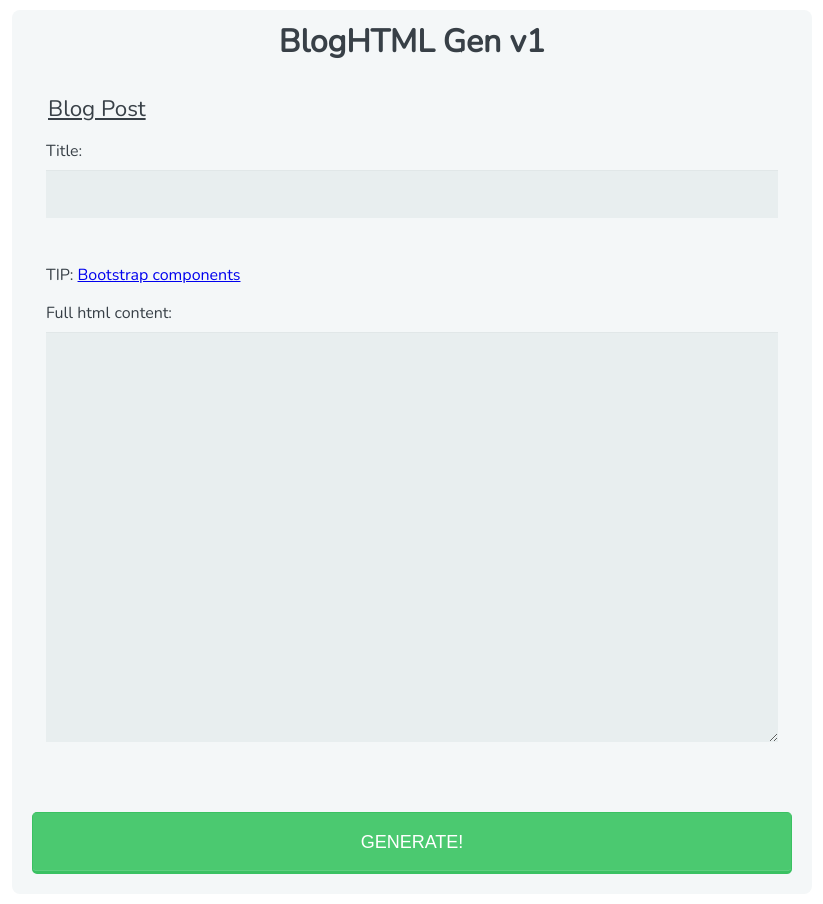
After one commit to robotenique/roboteniqueWeb, a PHP site: page /adminBlog.php in a window 1280 px wide. The commit adds this page. Shown: the whole page, without its empty margins (228-1051 px from the left). Run offline with PHP 8.4, Linux system fonts and the light colour scheme.

Commit message:
Add new blog entry about gdb. It's not in the live version as the I need to review the hierachy of the pages

```diff
--- /dev/null
+++ b/adminBlog.php
@@ -0,0 +1,147 @@
+<head>
+        <meta charset="utf-8">
+        <meta name="viewport" content="width=device-width, initial-scale=1.0">
+        <title>Blog Gen</title>
+        <link href='http://fonts.googleapis.com/css?family=Nunito:400,300'
+        rel='stylesheet' type='text/css'>
+<style type="text/css">
+      *, *:before, *:after {
+  -moz-box-sizing: border-box;
+  -webkit-box-sizing: border-box;
+  box-sizing: border-box;
+}
+
+body {
+  font-family: 'Nunito', sans-serif;
+  color: #384047;
+}
+
+form {
+  max-width: 700px;
+  margin: 10px auto;
+  padding: 10px 20px;
+  background: #f4f7f8;
+  border-radius: 8px;
+}
+
+h1 {
+  margin: 0 0 30px 0;
+  text-align: center;
+}
+
+input[type="text"],
+input[type="password"],
+input[type="date"],
+input[type="datetime"],
+input[type="email"],
+input[type="number"],
+input[type="search"],
+input[type="tel"],
+input[type="time"],
+input[type="url"],
+textarea,
+select {
+  background: rgba(255,255,255,0.1);
+  border: none;
+  font-size: 16px;
+  height: auto;
+  margin: 0;
+  outline: 0;
+  padding: 15px;
+  width: 100%;
+  background-color: #e8eeef;
+  color: #8a97a0;
+  box-shadow: 0 1px 0 rgba(0,0,0,0.03) inset;
+  margin-bottom: 30px;
+}
+
+input[type="radio"],
+input[type="checkbox"] {
+  margin: 0 4px 8px 0;
+}
+
+select {
+  padding: 6px;
+  height: 32px;
+  border-radius: 2px;
+}
+
+button {
+  padding: 19px 39px 18px 39px;
+  color: #FFF;
+  background-color: #4bc970;
+  font-size: 18px;
+  text-align: center;
+  font-style: normal;
+  border-radius: 5px;
+  width: 100%;
+  border: 1px solid #3ac162;
+  border-width: 1px 1px 3px;
+  box-shadow: 0 -1px 0 rgba(255,255,255,0.1) inset;
+  margin-bottom: 10px;
+}
+
+fieldset {
+  margin-bottom: 30px;
+  border: none;
+}
+
+legend {
+  font-size: 1.4em;
+  margin-bottom: 10px;
+}
+
+label {
+  display: block;
+  margin-bottom: 8px;
+}
+
+label.light {
+  font-weight: 300;
+  display: inline;
+}
+
+.number {
+  background-color: #5fcf80;
+  color: #fff;
+  height: 30px;
+  width: 30px;
+  display: inline-block;
+  font-size: 0.8em;
+  margin-right: 4px;
+  line-height: 30px;
+  text-align: center;
+  text-shadow: 0 1px 0 rgba(255,255,255,0.2);
+  border-radius: 100%;
+}
+
+@media screen and (min-width: 480px) {
+
+  form {
+    max-width: 800px;
+  }
+
+}
+    </style>
+    </head>
+    <body>
+
+      <form action="adminBlog02.php" method="post">
+
+        <h1>BlogHTML Gen v1</h1>
+
+        <fieldset>
+          <legend><u>Blog Post</u></legend>
+          <label for="title">Title:</label>
+          <input type="text" id="title" name="blog_title">
+          <p>TIP: <a href="http://getbootstrap.com/components/#dropdowns">Bootstrap components</a></p>
+          <label for="content">Full html content:</label>
+          <textarea id="content" name="content" rows="20"></textarea>
+        </fieldset>
+
+
+        <button type="submit">GENERATE!</button>
+      </form>
+
+    </body>
+</html>
```
Also changed, not shown: adminBlog02.php (added, +57 -0 lines), blog01.php (+33 -47 lines), assets/img/gdb-logo.png (added).
